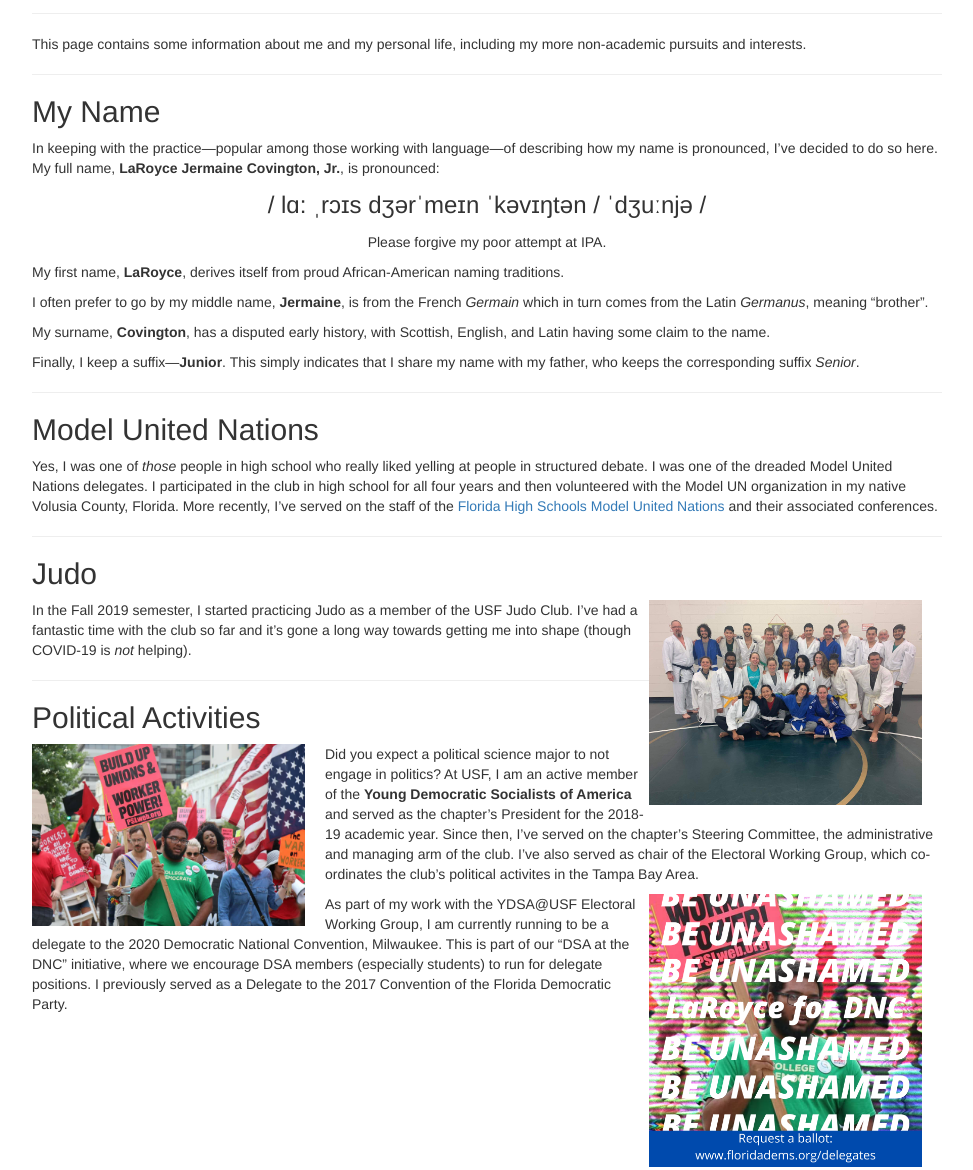
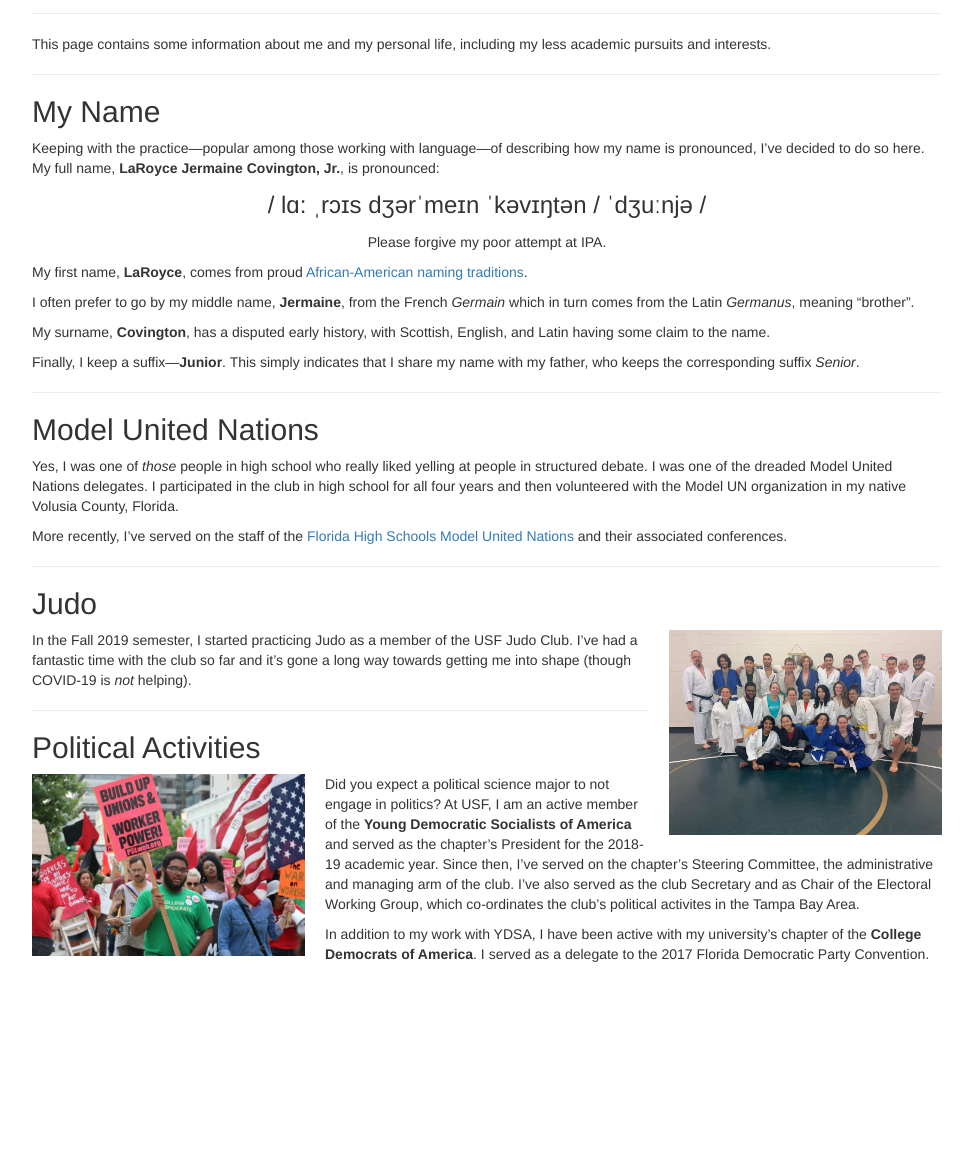
Before and after one commit to LJCovingtonJr/ljcovingtonjr.github.io, a plain HTML site: page about.html in a window 1280 px wide. Shown: the part 120-1290 px from the top of the page, without its empty margins (153-1126 px from the left). After the commit the page ends 1134 px from the top, so only its background shows below. Drawn offline with nearby package versions, Linux system fonts and the light colour scheme; some packages are replaced by stand-ins of ours.

Commit message:
0.0.0.9003

```diff
--- a/about.html
+++ b/about.html
@@ -312,38 +312,38 @@ $(document).ready(function () {
 
 
 <hr />
-<p>This page contains some information about me and my personal life, including my more non-academic pursuits and interests.</p>
+<p>This page contains some information about me and my personal life, including my less academic pursuits and interests.</p>
 <hr />
 <div id="my-name" class="section level2">
 <h2>My Name</h2>
-<p>In keeping with the practice—popular among those working with language—of describing how my name is pronounced, I’ve decided to do so here. My full name, <strong>LaRoyce Jermaine Covington, Jr.</strong>, is pronounced:</p>
+<p>Keeping with the practice—popular among those working with language—of describing how my name is pronounced, I’ve decided to do so here. My full name, <strong>LaRoyce Jermaine Covington, Jr.</strong>, is pronounced:</p>
 <center>
 <p><font size = 5> / lɑ: ˌrɔɪs dʒərˈmeɪn ˈkəvɪŋtən / ˈdʒuːnjə / </font></p>
 <p>Please forgive my poor attempt at IPA.</p>
 </center>
-<p>My first name, <strong>LaRoyce</strong>, derives itself from proud African-American naming traditions.</p>
-<p>I often prefer to go by my middle name, <strong>Jermaine</strong>, is from the French <em>Germain</em> which in turn comes from the Latin <em>Germanus</em>, meaning “brother”.</p>
+<p>My first name, <strong>LaRoyce</strong>, comes from proud <a href="https://archive.org/details/babynamesnow00rose">African-American naming traditions</a>.</p>
+<p>I often prefer to go by my middle name, <strong>Jermaine</strong>, from the French <em>Germain</em> which in turn comes from the Latin <em>Germanus</em>, meaning “brother”.</p>
 <p>My surname, <strong>Covington</strong>, has a disputed early history, with Scottish, English, and Latin having some claim to the name.</p>
 <p>Finally, I keep a suffix—<strong>Junior</strong>. This simply indicates that I share my name with my father, who keeps the corresponding suffix <em>Senior</em>.</p>
 <hr />
 </div>
 <div id="model-united-nations" class="section level2">
 <h2>Model United Nations</h2>
-<p>Yes, I was one of <em>those</em> people in high school who really liked yelling at people in structured debate. I was one of the dreaded Model United Nations delegates. I participated in the club in high school for all four years and then volunteered with the Model UN organization in my native Volusia County, Florida. More recently, I’ve served on the staff of the <a href="www.fhsmun.org">Florida High Schools Model United Nations</a> and their associated conferences.</p>
+<p>Yes, I was one of <em>those</em> people in high school who really liked yelling at people in structured debate. I was one of the dreaded Model United Nations delegates. I participated in the club in high school for all four years and then volunteered with the Model UN organization in my native Volusia County, Florida.</p>
+<p>More recently, I’ve served on the staff of the <a href="www.fhsmun.org">Florida High Schools Model United Nations</a> and their associated conferences.</p>
 <hr />
 </div>
 <div id="judo" class="section level2">
 <h2>Judo</h2>
-<p><img src="images/usfjudo.jpg" style="width:30%; margin-right:20px" align="right"></p>
+<p><img src="images/usfjudo.jpg" style="width:30%; margin-left:20px; margin-bottom:10px" align="right"></p>
 <p>In the Fall 2019 semester, I started practicing Judo as a member of the USF Judo Club. I’ve had a fantastic time with the club so far and it’s gone a long way towards getting me into shape (though COVID-19 is <em>not</em> helping).</p>
 <hr />
 </div>
 <div id="political-activities" class="section level2">
 <h2>Political Activities</h2>
-<p><img src="images/LJ_Covington_at_protest.jpg" style="width:30%; margin-right:20px" align="left"></p>
-<p>Did you expect a political science major to not engage in politics? At USF, I am an active member of the <strong>Young Democratic Socialists of America</strong> and served as the chapter’s President for the 2018-19 academic year. Since then, I’ve served on the chapter’s Steering Committee, the administrative and managing arm of the club. I’ve also served as chair of the Electoral Working Group, which co-ordinates the club’s political activites in the Tampa Bay Area.</p>
-<p><img src="images/LaRoyce_for_DNC.png" style="width:30%; margin-right:20px" align="right"></p>
-<p>As part of my work with the YDSA@USF Electoral Working Group, I am currently running to be a delegate to the 2020 Democratic National Convention, Milwaukee. This is part of our “DSA at the DNC” initiative, where we encourage DSA members (especially students) to run for delegate positions. I previously served as a Delegate to the 2017 Convention of the Florida Democratic Party.</p>
+<p><img src="images/LJ_Covington_at_protest.jpg" style="width:30%; margin-right:20px; margin-bottom:10px" align="left"></p>
+<p>Did you expect a political science major to not engage in politics? At USF, I am an active member of the <strong>Young Democratic Socialists of America</strong> and served as the chapter’s President for the 2018-19 academic year. Since then, I’ve served on the chapter’s Steering Committee, the administrative and managing arm of the club. I’ve also served as the club Secretary and as Chair of the Electoral Working Group, which co-ordinates the club’s political activites in the Tampa Bay Area.</p>
+<p>In addition to my work with YDSA, I have been active with my university’s chapter of the <strong>College Democrats of America</strong>. I served as a delegate to the 2017 Florida Democratic Party Convention.</p>
 </div>
 
 
```
Also changed, not shown: index.html (+2 -2 lines), projects.html (+1 -1 lines).
